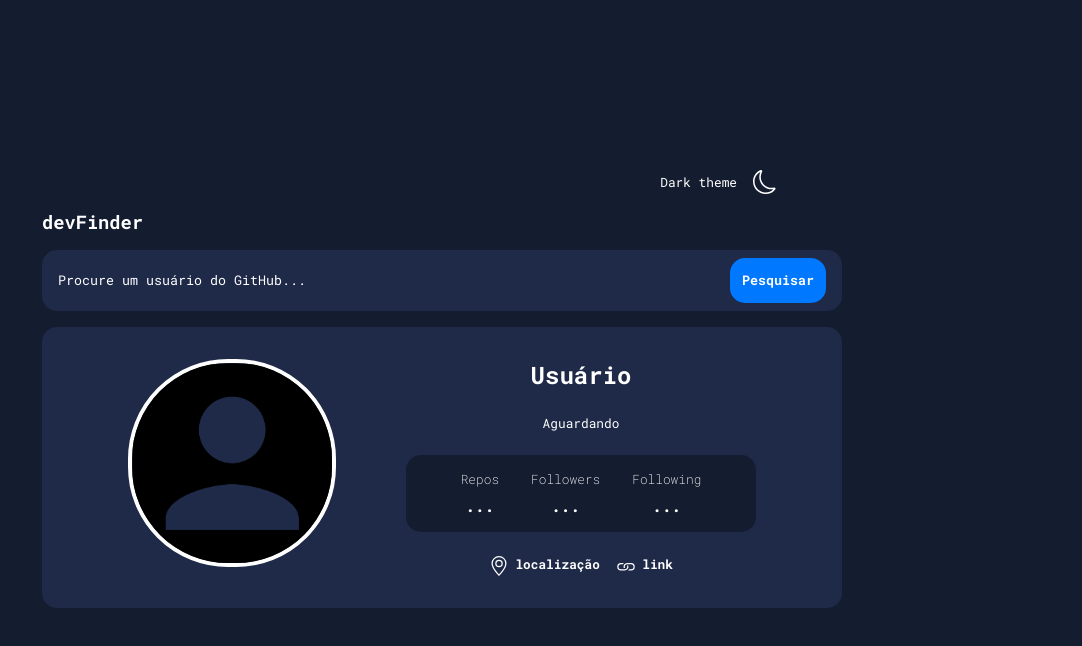
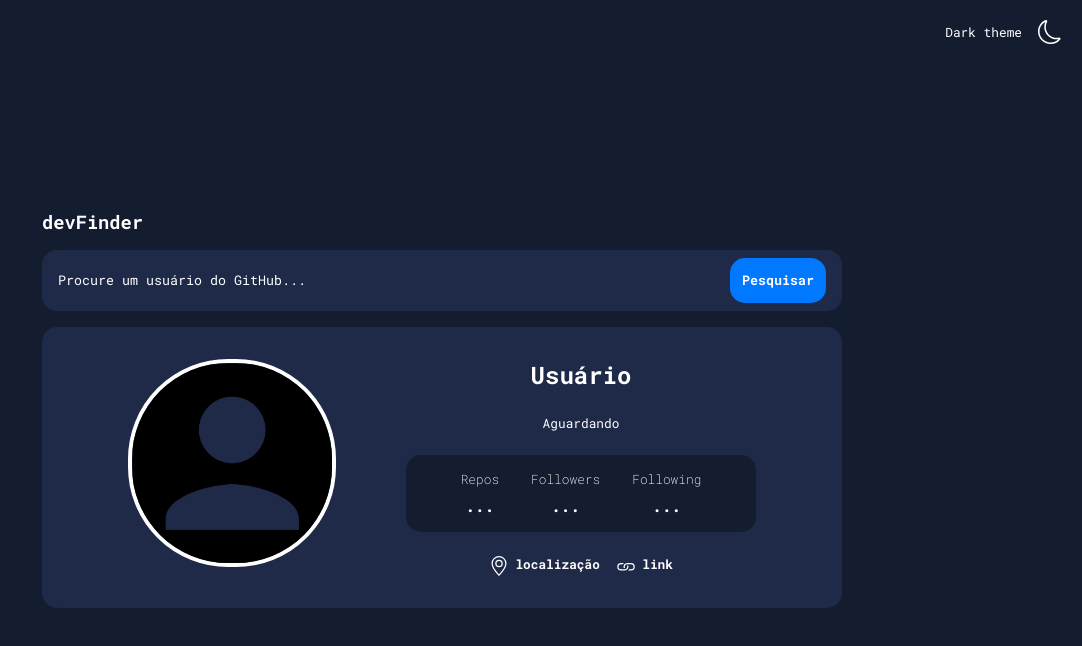
Before and after one commit to evaaldo/BUSCADOR-USUARIOS-GITHUB, a React (Create React App) app: page / in a window 1280 px wide. Shown: the top 646 px of the page, without its empty margins (198-1280 px from the left). Built offline with nearby package versions, Linux system fonts and the light colour scheme.

Commit message:
Consertando o posicionamento do botão de mudar tema

```diff
--- a/src/App.css
+++ b/src/App.css
@@ -95,8 +95,8 @@
 
 .theme-switch {
   position: absolute;
-  right: 305px;
-  top: 170px;
+  right: 20px;
+  top: 20px;
 }
 
 .label-theme {
```
